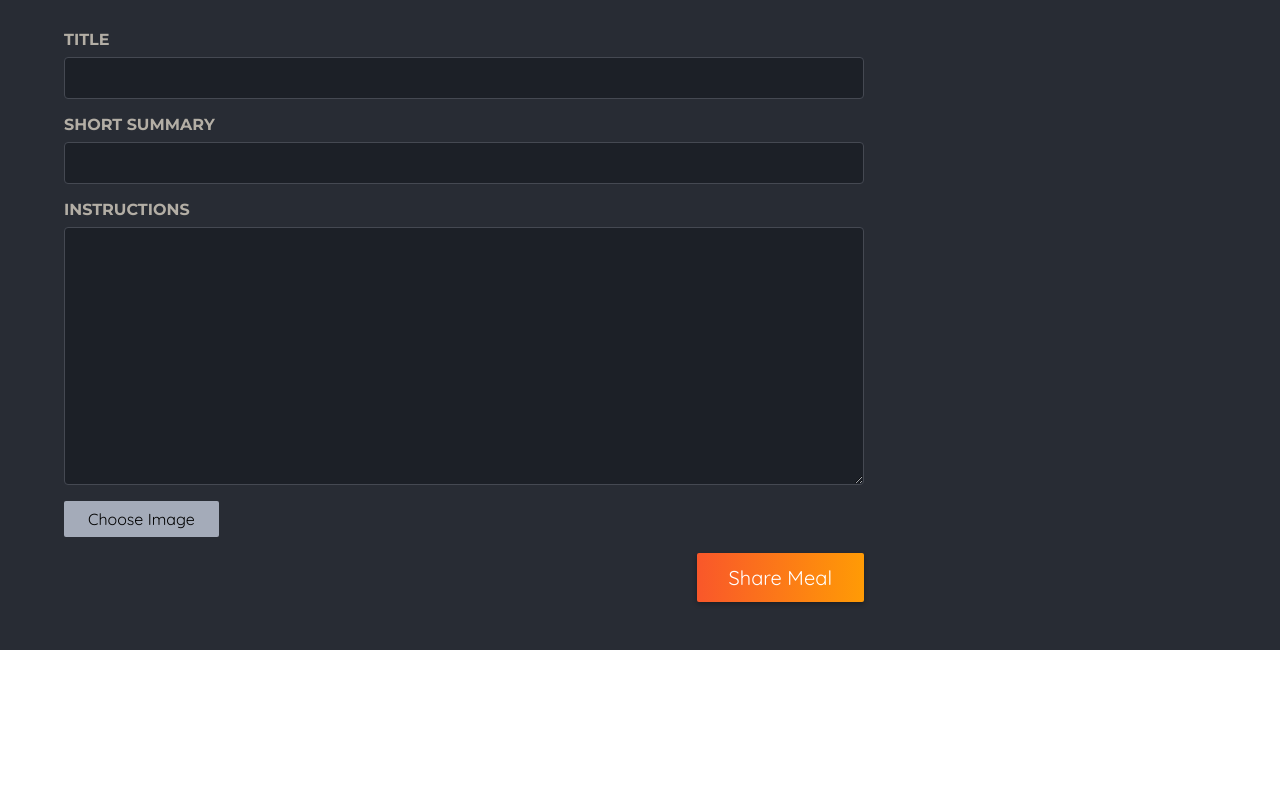
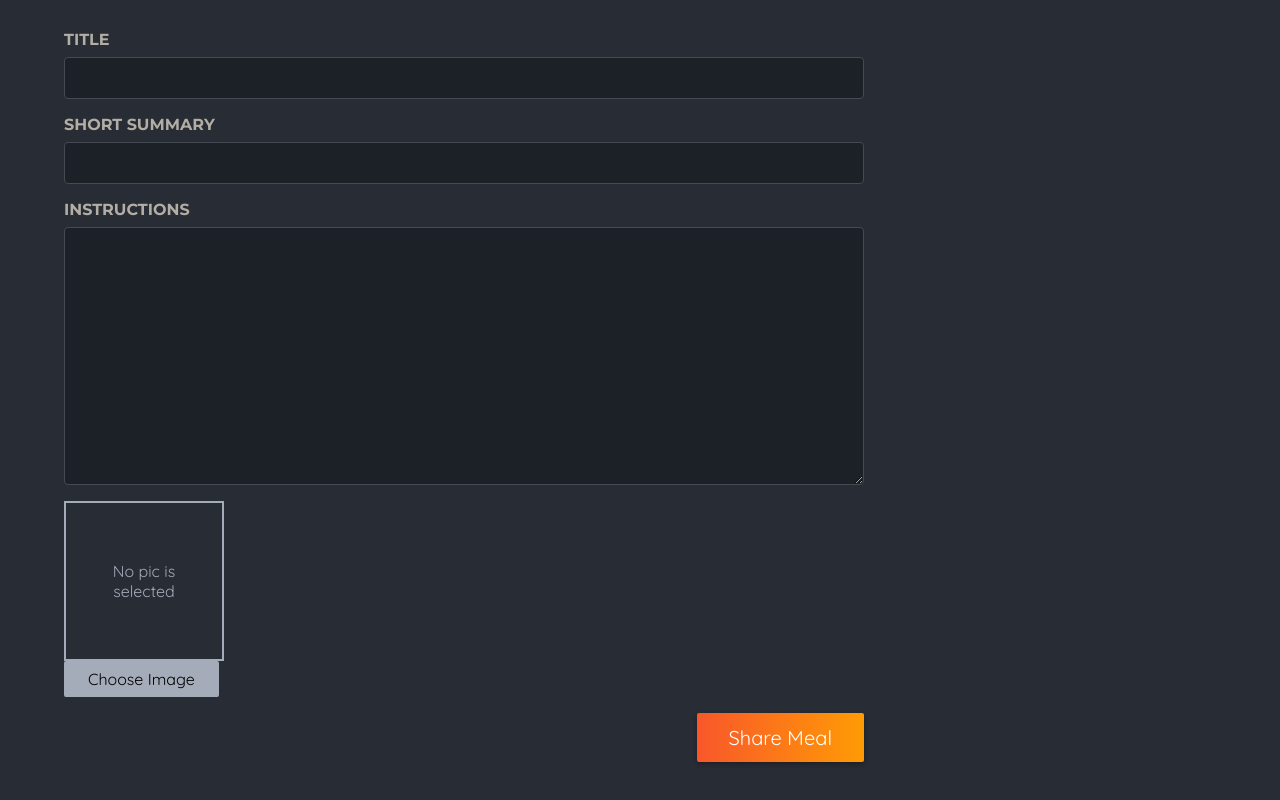
Before and after one commit to Akashthespidy/Foodies, a Next.js app: page /meals/share in a window 1280 px wide. Shown: the part 440-1240 px from the top of the page. Before the commit the page ends 1090 px from the top, so only its background shows below. Built offline with nearby package versions, Linux system fonts and the light colour scheme.

Commit message:
adding an image peview

```diff
--- a/components/meals/image-picker.js
+++ b/components/meals/image-picker.js
@@ -1,23 +1,46 @@
 "use client";
 import classes from "./image-picker.module.css";
-import { useRef } from "react";
+import { useRef, useState } from "react";
+import Image from "next/image";
 export default function ImagePicker({ label, name }) {
   const imageInput = useRef();
+  const [selectedImage, setSelectedImage] = useState(null);
+
   function handlePickClick() {
     imageInput.current.click();
+  }
+
+  function handleImageChange(event) {
+    const file = event.target.files[0];
+    if (!file) {
+      setSelectedImage(null);
+      return;
+    }
+    const reader = new FileReader();
+    reader.onload = () => {
+      setSelectedImage(reader.result);
+    };
+    reader.readAsDataURL(file);
   }
   return (
     <div className={classes.picker}>
       <label htmlFor={name}>{label}</label>
       <div className={classes.control}>
+        <div className={classes.preview}>
+          {!selectedImage && <p>No pic is selected</p>}
+          {selectedImage && (
+            <Image src={selectedImage} alt="Selected by user " fill />
+          )}
+        </div>
         <input
           className={classes.input}
           type="file"
           id={name}
           name={name}
-          accept="image/*"
+          accept="image/jpeg,image/png"
           required
           ref={imageInput}
+          onChange={handleImageChange}
         />
         <button
           className={classes.button}
```
